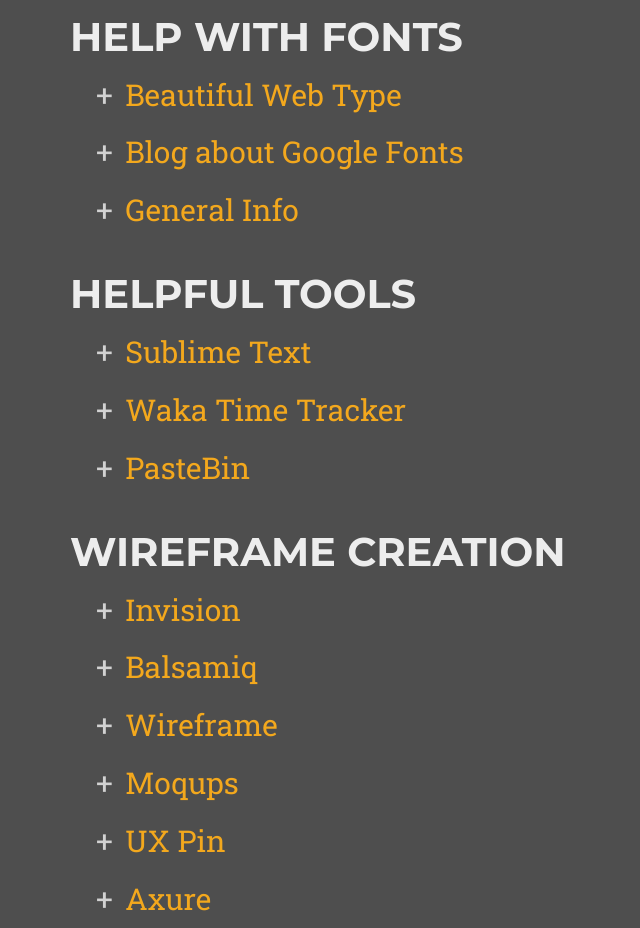
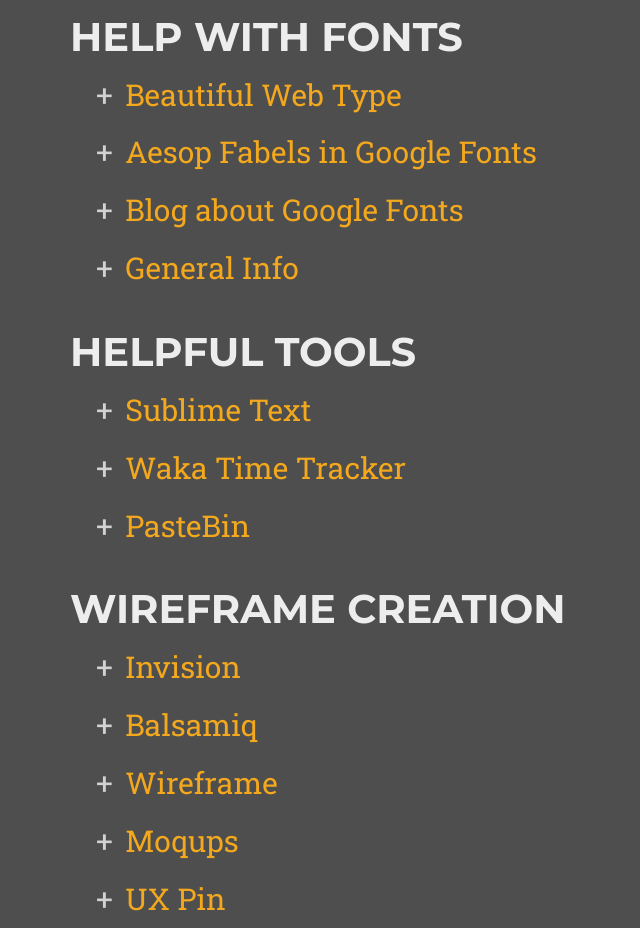
Before and after one commit to Technole/old-site, a plain HTML site: page resources.html in a window 1280 px wide. Shown: the part 1420-2348 px from the top of the page, without its empty margins (0-640 px from the left). Drawn offline with nearby package versions, Linux system fonts and the light colour scheme; a web font is replaced by a local one.

Commit message:
google fonts link

```diff
--- a/resources.html
+++ b/resources.html
@@ -133,6 +133,7 @@
                     <h2 class="section-heading resHeader">Help With Fonts</h2>
                     <div class="resItems">
                         <div><a href="http://hellohappy.org/beautiful-web-type/?1">Beautiful Web Type</a></div>
+                        <div><a href="http://femmebot.github.io/google-type/">Aesop Fabels in Google Fonts</a></div>
                         <div><a href="http://www.awwwards.com/20-best-web-fonts-from-google-web-fonts-and-font-face.html">Blog about Google Fonts</a></div>
                         <div><a href="http://kadavy.net/allthefontsyoulleverneed-kadavy.pdf">General Info</a></div>
                     </div>
```
